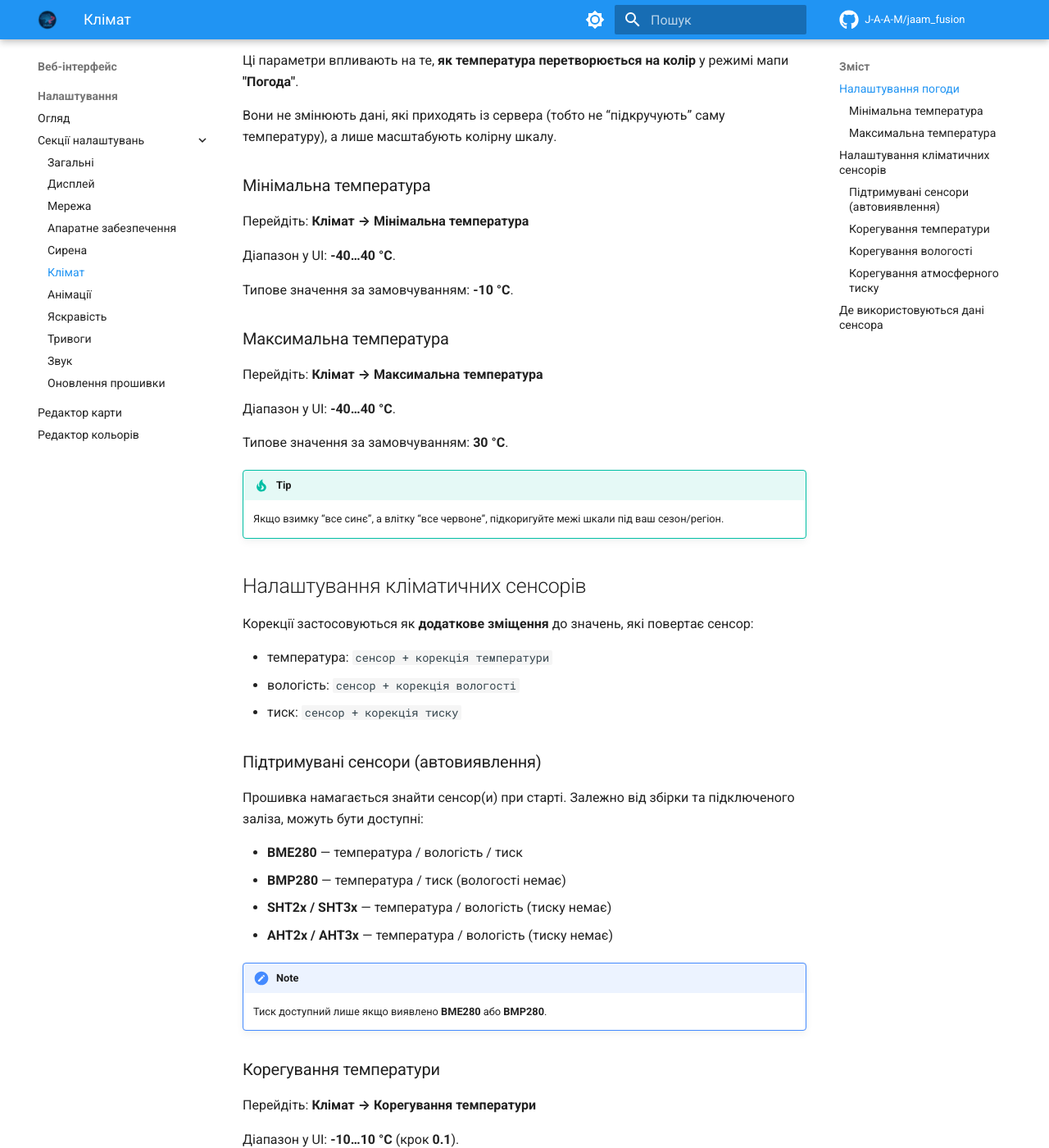
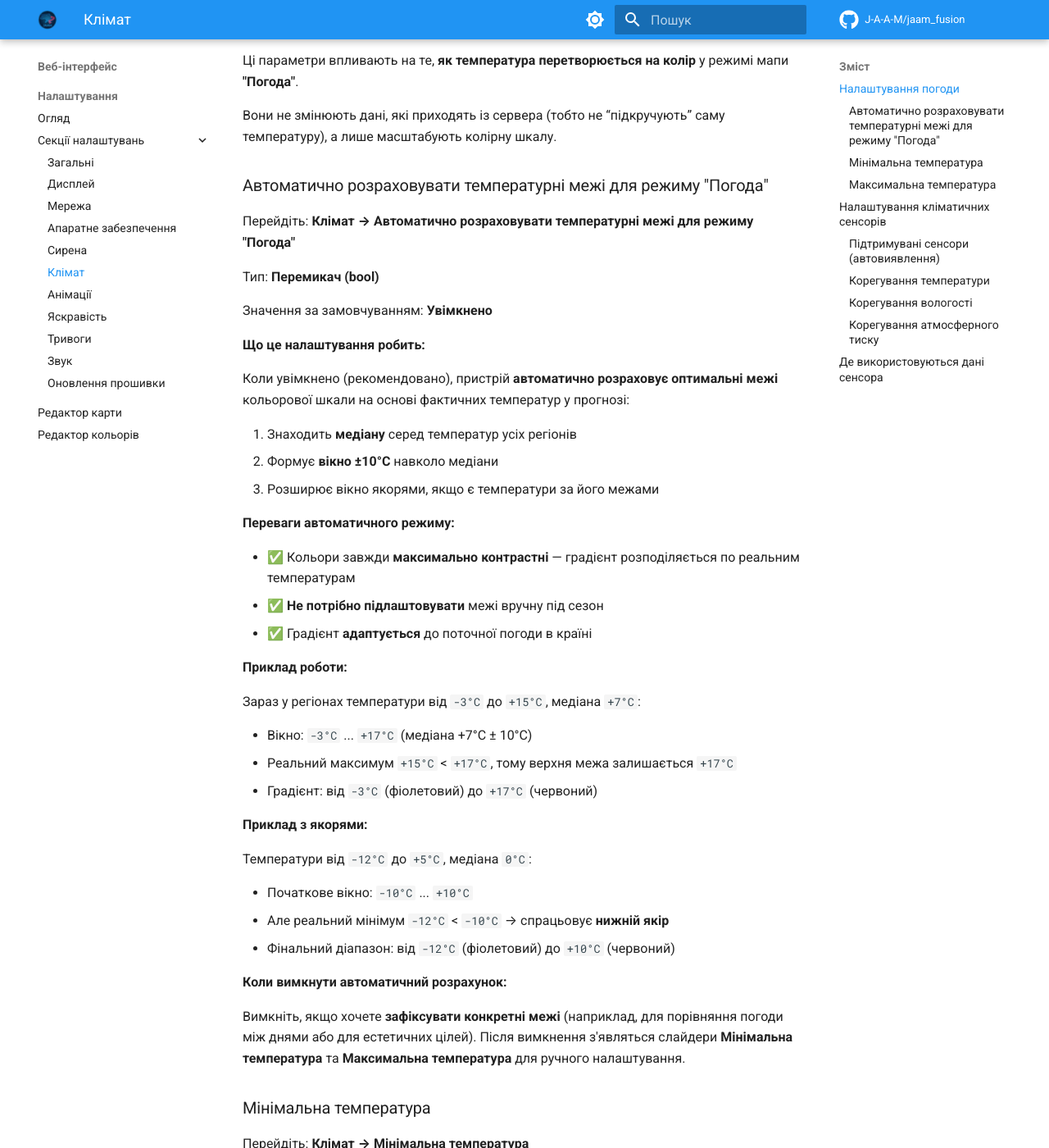
Before and after one commit to J-A-A-M/jaam_fusion, an MkDocs documentation site: the page built from wiki/web-interface/sections/climate.md, in a window 1280 px wide and 1400 px high, scrolled down 424 px. Shown: the whole window at 82% size. Built offline with MkDocs 1.6.1 and Material for MkDocs 9.7.7, drawn with Linux system fonts in a browser that asks for light colours; comment, search, counter and statistics services are not loaded; some of the changed text lies outside the part shown.

```diff
--- a/wiki/web-interface/sections/climate.md
+++ b/wiki/web-interface/sections/climate.md
@@ -11,6 +11,48 @@
 
 Вони не змінюють дані, які приходять із сервера (тобто не “підкручують” саму температуру), а лише масштабують колірну шкалу.
 
+### Автоматично розраховувати температурні межі для режиму "Погода"
+
+Перейдіть: **Клімат → Автоматично розраховувати температурні межі для режиму "Погода"**
+
+Тип: **Перемикач (bool)**
+
+Значення за замовчуванням: **Увімкнено**
+
+**Що це налаштування робить:**
+
+Коли увімкнено (рекомендовано), пристрій **автоматично розраховує оптимальні межі** кольорової шкали на основі фактичних температур у прогнозі:
+
+1. Знаходить **медіану** серед температур усіх регіонів
+2. Формує **вікно ±10°C** навколо медіани
+3. Розширює вікно якорями, якщо є температури за його межами
+
+**Переваги автоматичного режиму:**
+
+- ✅ Кольори завжди **максимально контрастні** — градієнт розподіляється по реальним температурам
+- ✅ **Не потрібно підлаштовувати** межі вручну під сезон
+- ✅ Градієнт **адаптується** до поточної погоди в країні
+
+**Приклад роботи:**
+
+Зараз у регіонах температури від `-3°C` до `+15°C`, медіана `+7°C`:
+
+- Вікно: `-3°C` ... `+17°C` (медіана +7°C ± 10°C)
+- Реальний максимум `+15°C` < `+17°C`, тому верхня межа залишається `+17°C`
+- Градієнт: від `-3°C` (фіолетовий) до `+17°C` (червоний)
+
+**Приклад з якорями:**
+
+Температури від `-12°C` до `+5°C`, медіана `0°C`:
+
+- Початкове вікно: `-10°C` ... `+10°C`
+- Але реальний мінімум `-12°C` < `-10°C` → спрацьовує **нижній якір**
+- Фінальний діапазон: від `-12°C` (фіолетовий) до `+10°C` (червоний)
+
+**Коли вимкнути автоматичний розрахунок:**
+
+Вимкніть, якщо хочете **зафіксувати конкретні межі** (наприклад, для порівняння погоди між днями або для естетичних цілей). Після вимкнення з'являться слайдери **Мінімальна температура** та **Максимальна температура** для ручного налаштування.
+
 ### Мінімальна температура
 
 Перейдіть: **Клімат → Мінімальна температура**
@@ -18,6 +60,9 @@
 Діапазон у UI: **-40…40 °C**.
 
 Типове значення за замовчуванням: **-10 °C**.
+
+!!! note
+    Цей слайдер **приховано**, коли увімкнено автоматичний розрахунок меж.
 
 ### Максимальна температура
 
@@ -27,8 +72,11 @@
 
 Типове значення за замовчуванням: **30 °C**.
 
+!!! note
+    Цей слайдер **приховано**, коли увімкнено автоматичний розрахунок меж.
+
 !!! tip
-    Якщо взимку “все синє”, а влітку “все червоне”, підкоригуйте межі шкали під ваш сезон/регіон.
+    Якщо в ручному режимі взимку "все синє", а влітку "все червоне", підкоригуйте межі шкали під ваш сезон/регіон.
 
 ## Налаштування кліматичних сенсорів
 
```
Also changed, not shown: wiki/features/weather.md (+39 -1 lines).
